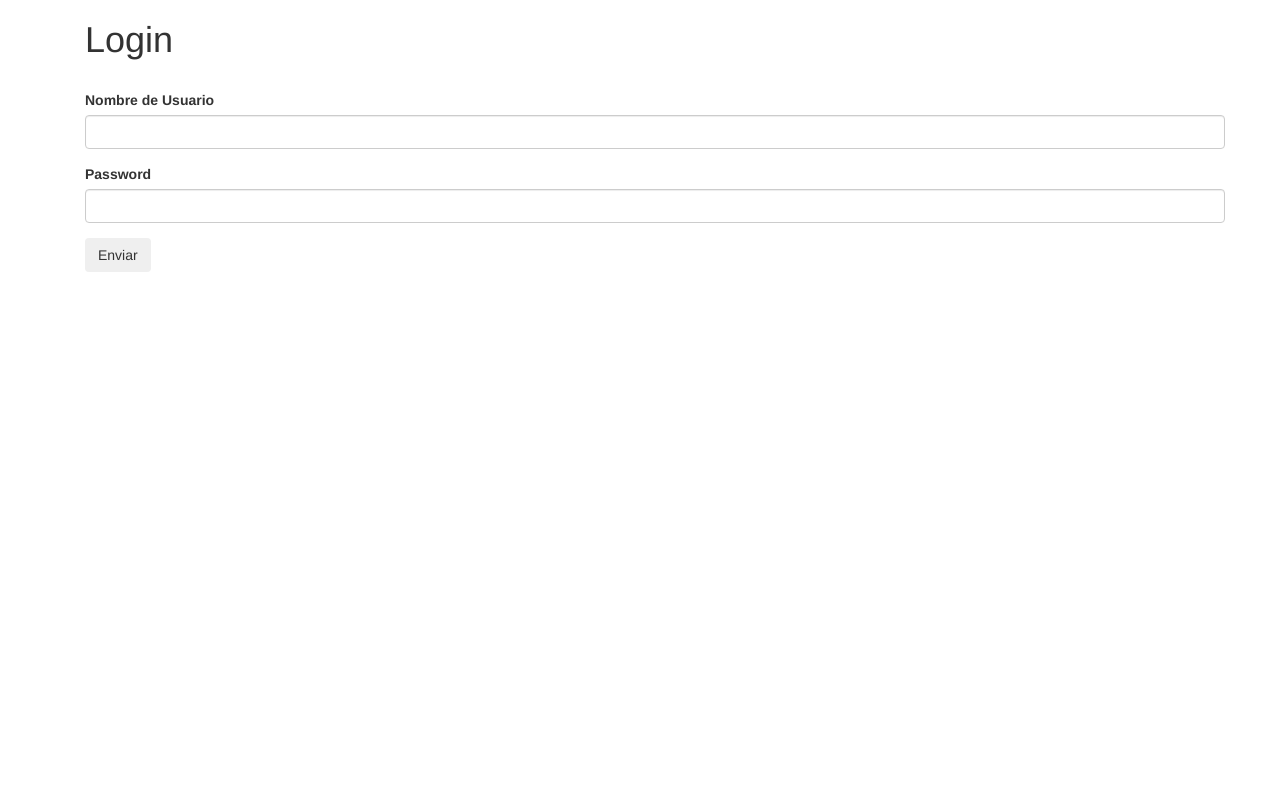
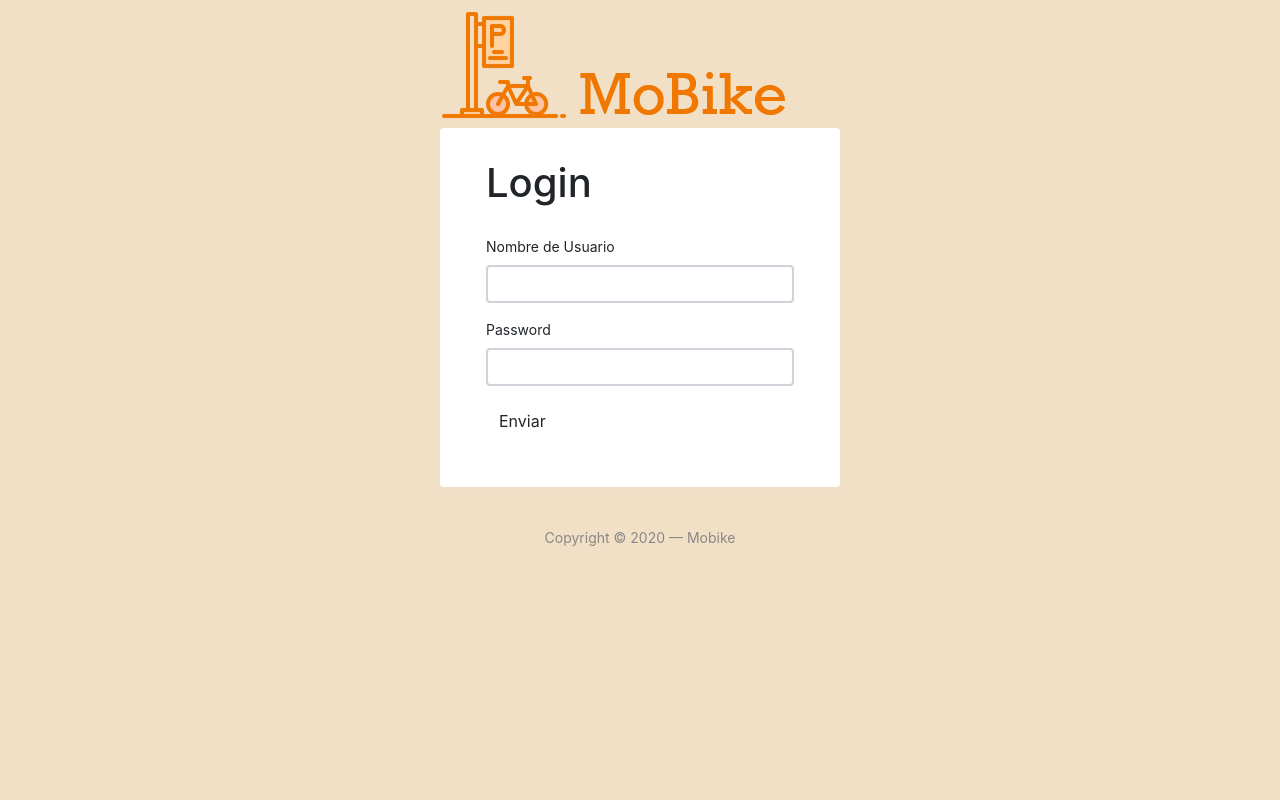
Before and after one commit to Rodrigonu8/PROYECTO-DWY, a Django app: page /login/ in a window 1280 px wide. Run offline with Django 3.2, Linux system fonts and the light colour scheme; parts of the project's set-up code (start-up, migrations or seed data) failed here and were passed over; some libraries are stand-ins or nearby versions.

Commit message:
ventanas nuevas agergadas

```diff
--- /dev/null
+++ b/mysite/static/css/my-login.css
@@ -0,0 +1,74 @@
+html,body {
+	height: 100%;
+}
+
+body.my-login-page {
+	background-color: #f1e0c6;
+	font-size: 14px;
+}
+
+.my-login-page .brand {
+	justify-content: center;
+}
+
+.my-login-page .card-wrapper {
+	width: 400px;
+}
+
+.my-login-page .card {
+	border-color: transparent;
+	background-color: rgb(255, 255, 255);
+	box-shadow: 0 4px 8px rgba(255, 255, 255, 0.05);
+}
+
+.my-login-page .card.fat {
+	padding: 10px;
+}
+
+.my-login-page .card .card-title {
+	margin-bottom: 30px;
+}
+
+.my-login-page .form-control {
+	border-width: 2.3px;
+}
+
+.my-login-page .form-group label {
+	width: 100%;
+}
+
+.my-login-page .btn.btn-block {
+	padding: 12px 10px;
+}
+
+.my-login-page .footer {
+	margin: 40px 0;
+	color: #888;
+	text-align: center;
+}
+#boton {
+	background-color: orange;
+	border-color: orange;
+}
+
+#logotipo {
+	position:absolute;
+
+}
+
+@media screen and (max-width: 425px) {
+	.my-login-page .card-wrapper {
+		width: 90%;
+		margin: 0 auto;
+	}
+}
+
+@media screen and (max-width: 320px) {
+	.my-login-page .card.fat {
+		padding: 0;
+	}
+
+	.my-login-page .card.fat .card-body {
+		padding: 15px;
+	}
+}
--- a/mysite/templates/Usuario/base/base.html
+++ b/mysite/templates/Usuario/base/base.html
@@ -1,33 +1,49 @@
-
 <!DOCTYPE html>
-<html lang="es">
+<html lang="en">
 
 <head>
-    <meta charset="UTF-8">
-
-    {% block extrastatic %}
-    {% endblock %}
-
-    <link rel="stylesheet" href="//maxcdn.bootstrapcdn.com/bootstrap/3.2.0/css/bootstrap.min.css">
-
-    <title>{% block title %}Document {% endblock %}</title>
+    <meta charset="utf-8">
+    <meta name="author" content="Kodinger">
+    <meta name="viewport" content="width=device-width,initial-scale=1">
+    <title>MoBike - Login</title>
+    <link rel="stylesheet" href="https://stackpath.bootstrapcdn.com/bootstrap/4.3.1/css/bootstrap.min.css"
+        integrity="sha384-ggOyR0iXCbMQv3Xipma34MD+dH/1fQ784/j6cY/iJTQUOhcWr7x9JvoRxT2MZw1T" crossorigin="anonymous">
+    <link rel="stylesheet" type="text/css" href="../../../static/css/my-login.css">
 </head>
 
-<body>
-    <div class="container">
+<body class="my-login-page">
+    <section class="h-100">
+        <div class="container h-100">
+            <div class="row justify-content-md-center h-100">
+                <div class="card-wrapper">
+                    <div class="brand">
+                        <a href="../Template/index.html"><img src="../../static/img/Logotipo.png" alt="logo"></a>
+                    </div>
+                    <div class="card fat">
+                        <div class="card-body">
+                            <!-- pegar aca -->
+                            {% block content %}
+                            <h4> Bloque de contenido </h4>
+                            {% endblock %}
+                        </div>
+                    </div>
+                    <div class="footer">
+                        Copyright &copy; 2020 &mdash; Mobike
+                    </div>
+                </div>
+            </div>
+        </div>
+    </section>
 
-        {% block content %}
-        <h4> Bloque de contenido </h4>
-        {% endblock %}
-
-        {% block footer %}
-        {% endblock%}
-    </div>
-    <script src="https://code.jquery.com/jquery-1.10.2.min.js"></script>
-
-    {% block extrajs %}
-    {% endblock %}
-
+    <script src="https://code.jquery.com/jquery-3.3.1.slim.min.js"
+        integrity="sha384-q8i/X+965DzO0rT7abK41JStQIAqVgRVzpbzo5smXKp4YfRvH+8abtTE1Pi6jizo"
+        crossorigin="anonymous"></script>
+    <script src="https://cdnjs.cloudflare.com/ajax/libs/popper.js/1.14.7/umd/popper.min.js"
+        integrity="sha384-UO2eT0CpHqdSJQ6hJty5KVphtPhzWj9WO1clHTMGa3JDZwrnQq4sF86dIHNDz0W1"
+        crossorigin="anonymous"></script>
+    <script src="https://stackpath.bootstrapcdn.com/bootstrap/4.3.1/js/bootstrap.min.js"
+        integrity="sha384-JjSmVgyd0p3pXB1rRibZUAYoIIy6OrQ6VrjIEaFf/nJGzIxFDsf4x0xIM+B07jRM"
+        crossorigin="anonymous"></script>
 </body>
 
 </html>
--- a/mysite/templates/Usuario/listar_usuario.html
+++ b/mysite/templates/Usuario/listar_usuario.html
@@ -1,4 +1,4 @@
-{% extends 'Usuario/base/base.html' %}
+{% extends 'Registro/base.html' %}
 
 {% block titulo_principal %} CRUD: Select * {% endblock %}
 
--- a/mysite/templates/Usuario/registrar.html
+++ b/mysite/templates/Usuario/registrar.html
@@ -1,9 +1,9 @@
-{% extends 'base.html' %}
+{% extends 'Usuario/base/base.html' %}
 
 
 
 {% block content %}
-    <h1>Agregar usuario</h1>
+    <h1>Registro</h1>
 
     <div class="content container">
     <form method="POST">
--- a/mysite/templates/base.html
+++ b/mysite/templates/base.html
@@ -47,6 +47,8 @@
 
             <span class="ml-md-5" style="color: blue;"><strong>Usuario: {{ user.get_username }}</strong></span>
             {% endif %}
+            {% endblock %}
+            {% block content %} {% endblock content %}
 
             <!-- carrusel -->
             <div class="row" id="carousel">
@@ -99,8 +101,7 @@
         </div>
     </div>
     </div>
-    {% endblock %}
-    {% block content %} {% endblock content %}
+
 
     {% block javascript %} {% endblock javascript %}
 </body>
```
Also changed, not shown: mysite/static/css/admin.css (added, +9 -0 lines), mysite/templates/Registro/agregar_bicicleta.html (+3 -17 lines), mysite/templates/Registro/base.html (+42 -16 lines), mysite/templates/Registro/editar_bicicleta.html (+3 -16 lines), mysite/templates/Registro/listar_bicicletas.html (+26 -25 lines), mysite/db.sqlite3.
